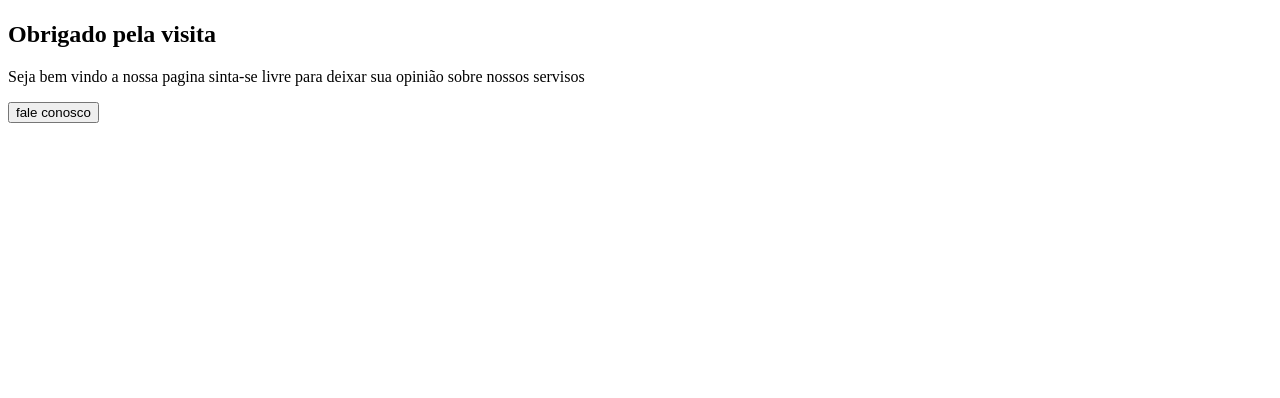
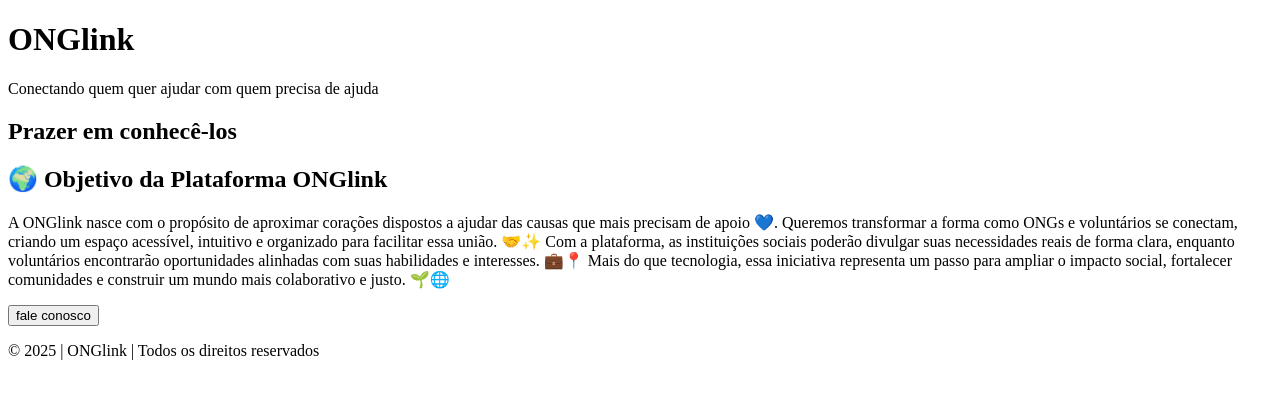
Before and after one commit to Matheuspenas/ProjetopaginaUnica, a plain HTML site: page index.html in a window 1280 px wide. Drawn offline with Linux system fonts and the light colour scheme.

```diff
--- a/index.html
+++ b/index.html
@@ -3,7 +3,7 @@
 <head>
     <meta charset='utf-8'>
     <meta http-equiv='X-UA-Compatible' content='IE=edge'>
-    <title>Page Title</title>
+    <title>ONGlink</title>
     <meta name='viewport' content='width=device-width, initial-scale=1'>
     <link rel='stylesheet' type='text/css' media='screen' href='main.css'>
     <script src='main.js'></script>
@@ -11,24 +11,40 @@
 <body>
     <!-- Cabeçaraio da pagina -->
     <header>
-        <h1></h1>
+        <h1>ONGlink</h1>
+        <p>Conectando quem quer ajudar com quem precisa de ajuda</p>
     </header>
 
     <main>
-        <section id="sobre">
-            <h1>Obrigado pela visita</h1>
-            <p>
-                Seja bem vindo a nossa pagina sinta-se livre para deixar sua opinião sobre nossos servisos
-            </p>
-        </section>
+       <section id="sobre">
+        <h1>Prazer em conhecê-los</h1>
+        <h2>🌍 Objetivo da Plataforma <strong>ONGlink</strong></h2>
+        <p>
+          A ONGlink nasce com o propósito de aproximar corações dispostos a
+          ajudar das causas que mais precisam de apoio 💙. Queremos transformar
+          a forma como ONGs e voluntários se conectam, criando um espaço
+          acessível, intuitivo e organizado para facilitar essa união. 🤝✨ Com
+          a plataforma, as instituições sociais poderão divulgar suas
+          necessidades reais de forma clara, enquanto voluntários encontrarão
+          oportunidades alinhadas com suas habilidades e interesses. 💼📍 Mais
+          do que tecnologia, essa iniciativa representa um passo para ampliar o
+          impacto social, fortalecer comunidades e construir um mundo mais
+          colaborativo e justo. 🌱🌐
+        </p>
+      </section>
 
         <!-- seção de link para redicionamento para outra pagina -->
 
-        <a href="">
+        <a href="./cadastro.html">
             <button>fale conosco</button>
         </a>
 
         <!-- rodape da pagina -->
+
+
     </main>
+        <footer>
+            <p>&copy; 2025 | ONGlink | Todos os direitos reservados</p>
+        </footer>
 </body>
 </html>
```
Also changed, not shown: cadastro.html (added, +56 -0 lines).
